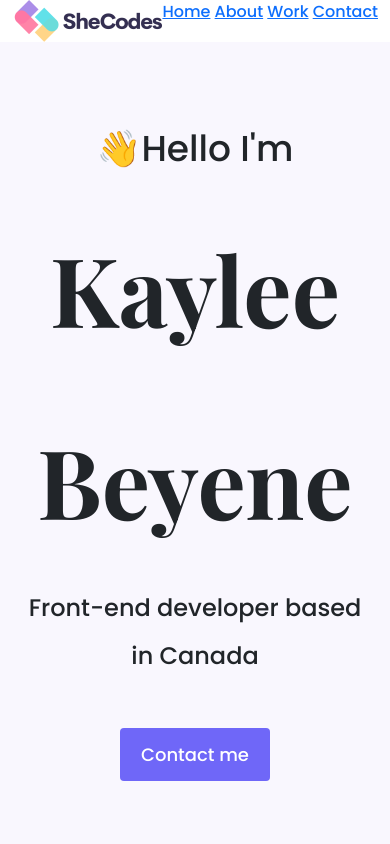
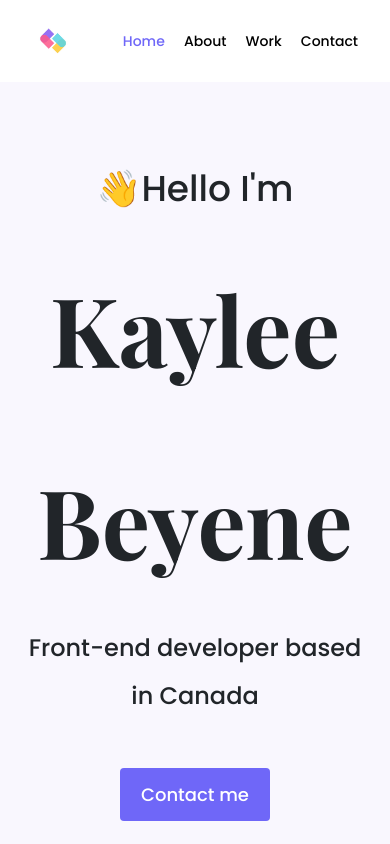
Before and after one commit to KayleeBeyene/shecodes-responsive-final-project, a plain HTML site: page index.html in a window 390 px wide. Shown: the top 844 px of the page. Drawn offline with nearby package versions, Linux system fonts and the light colour scheme.

Commit message:
Completed header

```diff
--- a/index.html
+++ b/index.html
@@ -26,17 +26,19 @@
       src="https://kit.fontawesome.com/99286137ea.js"
       crossorigin="anonymous"
     ></script>
-    <title>Document</title>
+    <title>Kaylee Beyene's SheCodes Portfolio</title>
+    <meta name="description" content="Kaylee Beyene's SheCodes Portfolio project for SheCodes Responsive Final Project. This is not my real portfolio.">
   </head>
   <body>
     <div class="container">
     <nav class="d-flex justify-content-between">
-      <img src="/images/logo.png" alt="SheCodes logo" class="logo" />
+      <a href="/index.html" title="Go to the homepage"><img src="/images/logo.png" alt="SheCodes logo" class="logo d-none d-sm-block" />
+      <img src="/images/logo-small.png" alt="SheCodes logo" class="logo-small d-block d-sm-none" title="Go to the hompeage"></a>
       <ul>
-        <li> <a href="/index.html">Home</a></li>
-        <li> <a href="/about.html">About</a></li>
-        <li><a href="/work.html">Work</a></li>
-        <li> <a href="/contact.html">Contact</a></li>
+        <li> <a href="/index.html" title="Go back to the homepage" class="active">Home</a></li>
+        <li> <a href="/about.html" title="Learn more about Kaylee">About</a></li>
+        <li><a href="/work.html" title="Check out Kaylee's work">Work</a></li>
+        <li> <a href="/contact.html" title="Let's get in touch!">Contact</a></li>
       </ul>
     </nav>
   </div>
@@ -45,7 +47,7 @@
       <h1>Kaylee Beyene</h1>
       <h2 class="mb-5">Front-end developer based in Canada</h2>
       <div>
-        <a href="" class="btn btn-branding">Contact me</a>
+        <a href="/contact.html" class="btn btn-branding" title="Let' get in touch!">Contact me</a>
       </div>
     </div>
     <div>
@@ -71,7 +73,7 @@
             language ocean. A small river named Duden flows by
           </p>
           <div class="learn-more">
-            <a href="work.html" class="btn btn-learn-more">Learn more</a>
+            <a href="work.html" class="btn btn-learn-more" title="Check out my yogurt project!">Learn more</a>
           </div>
         </div>
       </div>
@@ -85,7 +87,7 @@
             language ocean. A small river named Duden flows by
           </p>
           <div class="learn-more">
-            <a href="work.html" class="btn btn-learn-more">Learn more</a>
+            <a href="work.html" class="btn btn-learn-more" title="Check out my weather app!">Learn more</a>
           </div>
         </div>
         <div class="mb-5 col-md-6">
@@ -112,8 +114,8 @@
             live in Bookmarksgrove right at the coast of the Semantics, a large
             language ocean. A small river named Duden flows by
           </p>
-          <div class="learn-more">
-            <a href="work.html" class="btn btn-learn-more">Learn more</a>
+          <div>
+            <a href="work.html" class="btn btn-learn-more" title="Check out my dictionary app">Learn more</a>
           </div>
         </div>
       </div>
--- a/styles/portfolio.css
+++ b/styles/portfolio.css
@@ -21,6 +21,9 @@ p {
   font-family: var(--default-font-family);
   font-weight: normal;
 }
+nav {
+  padding: 20px;
+}
 nav ul{
   margin: 0;
   padding: 0;
@@ -28,9 +31,22 @@ nav ul{
 nav li {
   display: inline;
   list-style: none;
+  line-height: 42px;
+  margin-left: 15px;
+}
+nav a {
+  text-decoration: none;
+  color: black;
+  transition: all 100ms ease-in-out;
+}
+nav a:hover, nav a.active {
+  color: var(--branding-color);
 }
 .logo {
   max-width: 150px;
+}
+.logo-small {
+  max-width: 42px;
 }
 .hero {
   background: var(--secondary-color);
@@ -114,4 +130,7 @@ nav li {
     text-align: center;
     padding: 0;
   }
+  nav a {
+    font-size: 14px;
+  }
 }
```
Also changed, not shown: images/logo-small.png (added).
